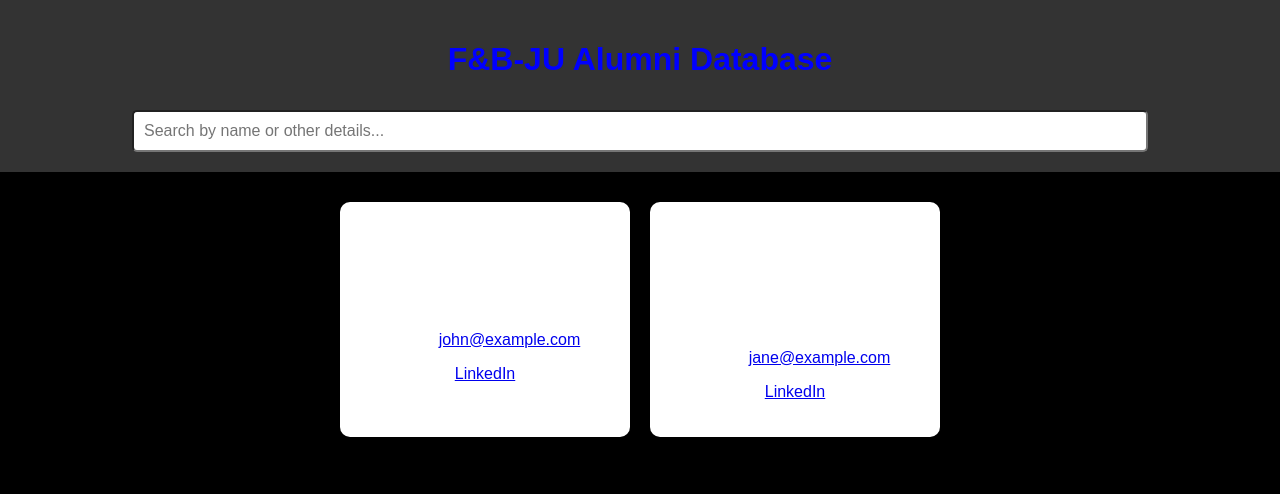
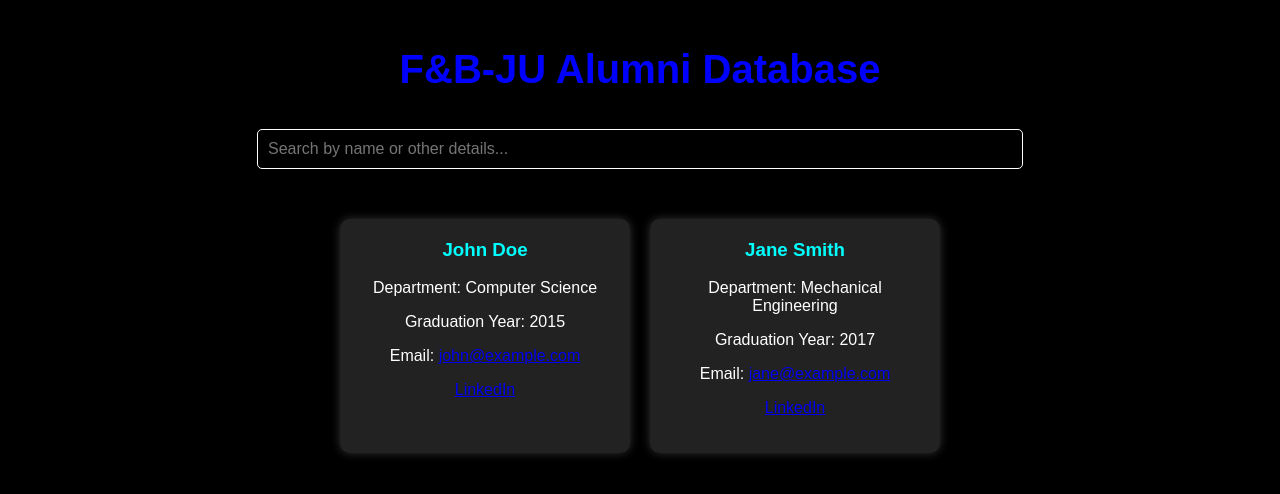
Before and after one commit to SZISAN/Data_alumni, a plain HTML site: page index.html in a window 1280 px wide. Drawn offline with Linux system fonts and the light colour scheme.

Commit message:
Update Styles.css

```diff
--- a/Styles.css
+++ b/Styles.css
@@ -1,35 +1,39 @@
-/* Set the overall background to black and text color to white */
+/* Set the whole page background to black and text to white */
 body {
     font-family: Arial, sans-serif;
-    background-color: #000;  /* Black background */
-    color: #fff;  /* White text */
+    background-color: black;
+    color: white;
     margin: 0;
     padding: 0;
+    text-align: center; /* Centers all text */
 }
 
-/* Center the header title */
+/* Style the header */
 header {
-    background-color: #333; /* Dark background for header */
-    color: white;
+    background-color: black; /* Keep the header black */
     padding: 20px;
-    text-align: center; /* Center the text */
 }
 
-/* Title color set to blue */
+/* Center the title and make it blue */
 header h1 {
-    color: blue;  /* Blue title text */
+    color: blue; /* Change title color to blue */
+    font-size: 2.5em; /* Adjust title size */
+    text-align: center;
 }
 
-/* Style for the search input */
+/* Style the search bar */
 #search {
     padding: 10px;
-    width: 80%;
+    width: 60%;
     margin-top: 10px;
     font-size: 1em;
     border-radius: 5px;
+    border: 1px solid white;
+    background-color: black;
+    color: white;
 }
 
-/* Style for alumni list and profile */
+/* Style the alumni list */
 #alumni-list {
     display: flex;
     flex-wrap: wrap;
@@ -37,16 +41,18 @@ header h1 {
     padding: 20px;
 }
 
+/* Style each alumni profile */
 .alumni-profile {
-    background-color: white;
+    background-color: #222;
     padding: 20px;
     margin: 10px;
     border-radius: 10px;
-    box-shadow: 0 0 10px rgba(0, 0, 0, 0.1);
+    box-shadow: 0 0 10px rgba(255, 255, 255, 0.2);
     width: 250px;
     text-align: center;
 }
 
 .alumni-profile h3 {
     margin-top: 0;
+    color: cyan; /* Change name color */
 }
```
